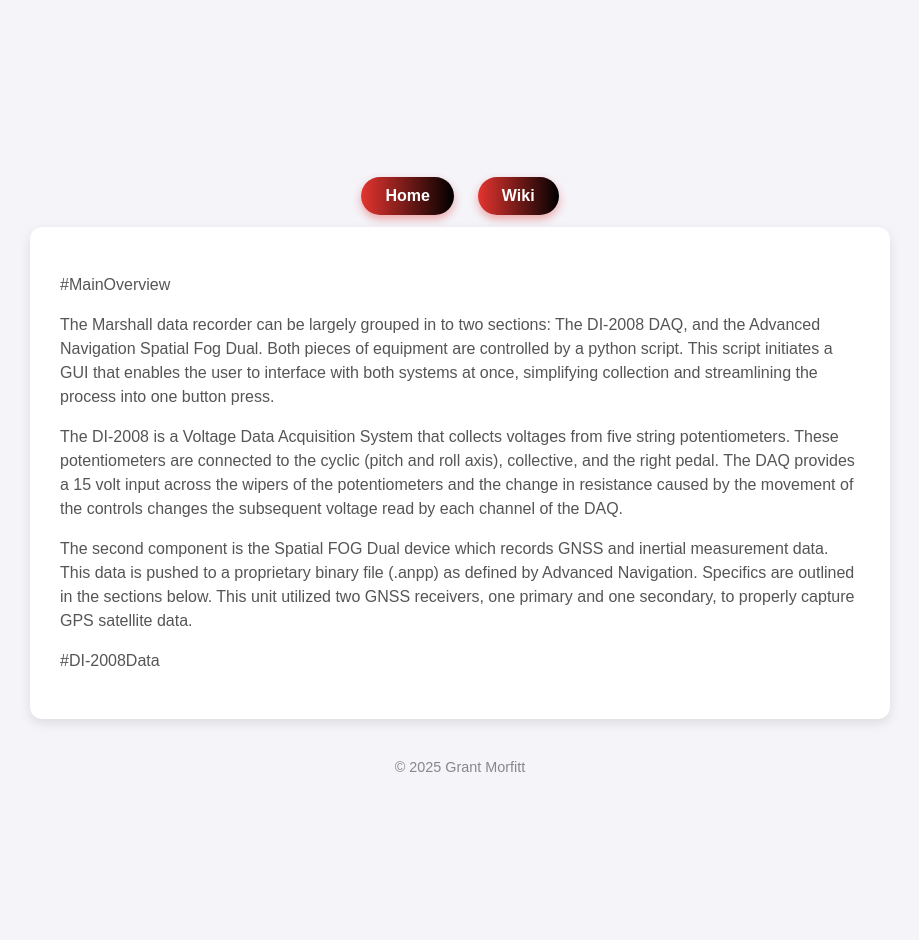
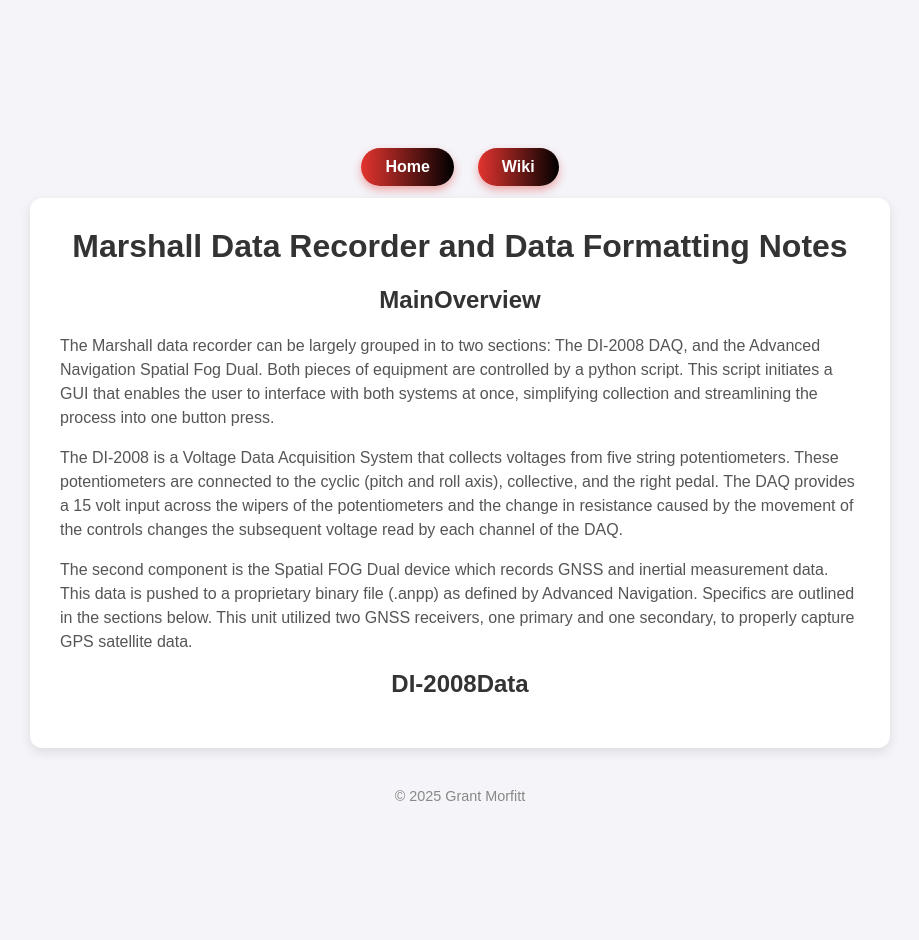
Before and after one commit to grantmorfitt/grantmorfitt.github.io, a Jekyll site: the page built from wiki/MarshallDataRecorderNotes.md, in a window 1280 px wide. Shown: the whole page, without its empty margins (180-1099 px from the left). Built offline with Jekyll 4.4.1, drawn with Linux system fonts in a browser that asks for light colours.

Commit message:
Update MarshallDataRecorderNotes.md

```diff
--- a/wiki/MarshallDataRecorderNotes.md
+++ b/wiki/MarshallDataRecorderNotes.md
@@ -3,7 +3,8 @@ layout: default
 title: Marshall Data Recorder Notes
 ---
 
-#MainOverview
+# Marshall Data Recorder and Data Formatting Notes
+## MainOverview
 
 The Marshall data recorder can be largely grouped in to two sections: The DI-2008 DAQ, and the Advanced Navigation Spatial Fog Dual. Both pieces of equipment are controlled by a python script. This script initiates a GUI that enables the user to interface with both systems at once, simplifying collection and streamlining the process into one button press.
 
@@ -11,4 +12,4 @@ The DI-2008 is a Voltage Data Acquisition System that collects voltages from fiv
 
 The second component is the Spatial FOG Dual device which records GNSS and inertial measurement data. This data is pushed to a proprietary binary file (.anpp) as defined by Advanced Navigation. Specifics are outlined in the sections below. This unit utilized two GNSS receivers, one primary and one secondary, to properly capture GPS satellite data.
 
-#DI-2008Data
+## DI-2008Data
```
